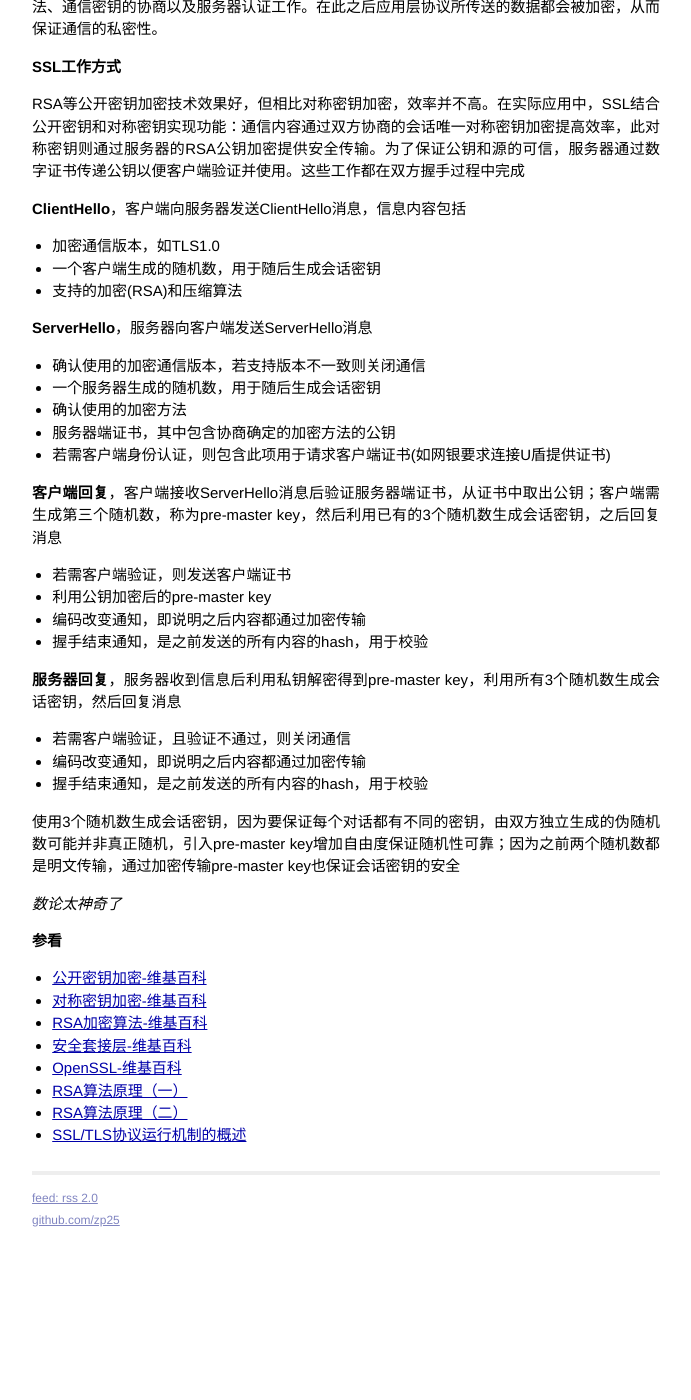
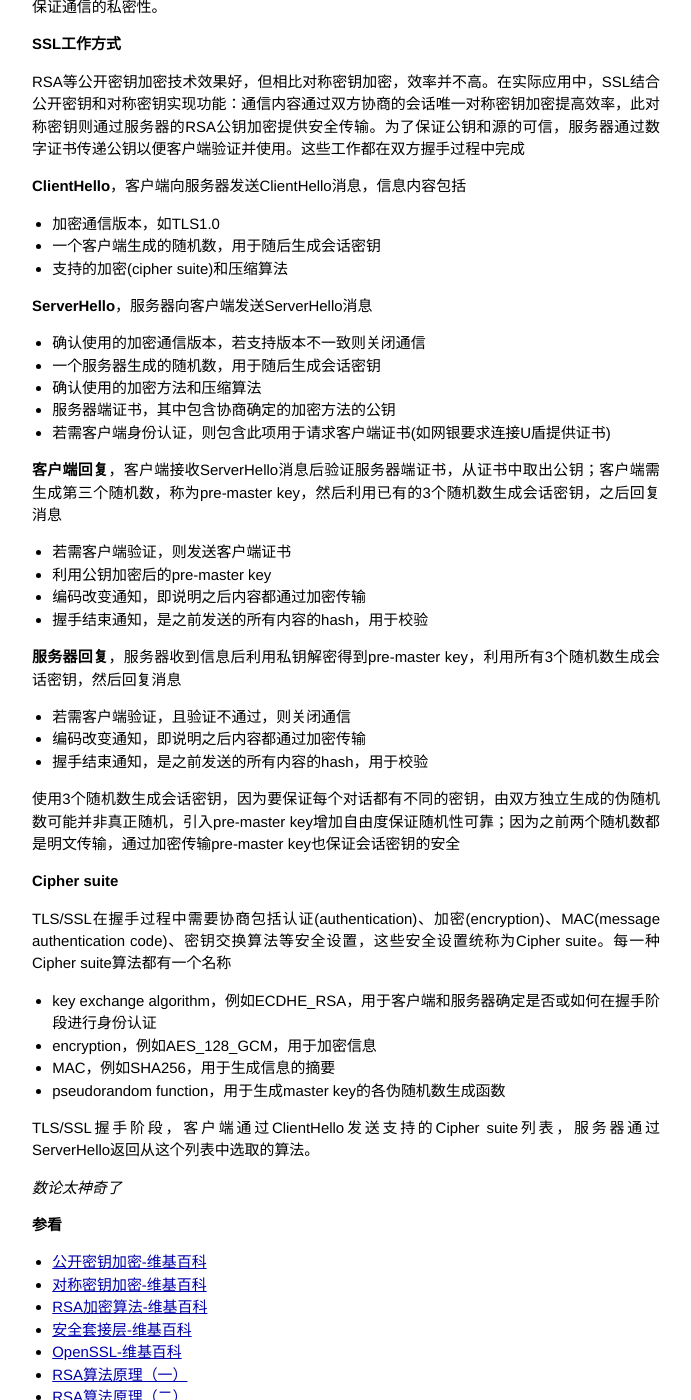
Before and after one commit to zp25/zp25.github.io, a Jekyll site: the page built from _posts/安全/2014-06-21-RSA一.markdown, in a window 1280 px wide and 1400 px high, scrolled down 2521 px. Shown: the whole window, without its empty margins (294-985 px from the left). Built offline with Jekyll 4.4.1, drawn with Linux system fonts in a browser that asks for light colours; before the commit the page ends 3764 px from its top, so only the background shows below that; some of the changed text lies outside the part shown.

Commit message:
Update: Cipher suite

```diff
--- a/_posts/安全/2014-06-21-RSA一.markdown
+++ b/_posts/安全/2014-06-21-RSA一.markdown
@@ -92,13 +92,13 @@ RSA等公开密钥加密技术效果好，但相比对称密钥加密，效率
 
 + 加密通信版本，如TLS1.0
 + 一个客户端生成的随机数，用于随后生成会话密钥
-+ 支持的加密(RSA)和压缩算法
++ 支持的加密(cipher suite)和压缩算法
 
 **ServerHello**，服务器向客户端发送ServerHello消息
 
 + 确认使用的加密通信版本，若支持版本不一致则关闭通信
 + 一个服务器生成的随机数，用于随后生成会话密钥
-+ 确认使用的加密方法
++ 确认使用的加密方法和压缩算法
 + 服务器端证书，其中包含协商确定的加密方法的公钥
 + 若需客户端身份认证，则包含此项用于请求客户端证书(如网银要求连接U盾提供证书)
 
@@ -117,6 +117,16 @@ RSA等公开密钥加密技术效果好，但相比对称密钥加密，效率
 
 使用3个随机数生成会话密钥，因为要保证每个对话都有不同的密钥，由双方独立生成的伪随机数可能并非真正随机，引入pre-master key增加自由度保证随机性可靠；因为之前两个随机数都是明文传输，通过加密传输pre-master key也保证会话密钥的安全
 
+## Cipher suite
+TLS/SSL在握手过程中需要协商包括认证(authentication)、加密(encryption)、MAC(message authentication code)、密钥交换算法等安全设置，这些安全设置统称为Cipher suite。每一种Cipher suite算法都有一个名称
+
++ key exchange algorithm，例如ECDHE_RSA，用于客户端和服务器确定是否或如何在握手阶段进行身份认证
++ encryption，例如AES_128_GCM，用于加密信息
++ MAC，例如SHA256，用于生成信息的摘要
++ pseudorandom function，用于生成master key的各伪随机数生成函数
+
+TLS/SSL握手阶段，客户端通过ClientHello发送支持的Cipher suite列表，服务器通过ServerHello返回从这个列表中选取的算法。
+
 *数论太神奇了*
 
 # 参看
@@ -128,8 +138,8 @@ RSA等公开密钥加密技术效果好，但相比对称密钥加密，效率
 + [RSA算法原理（一）](http://www.ruanyifeng.com/blog/2013/06/rsa_algorithm_part_one.html "RSA算法原理（一）")
 + [RSA算法原理（二）](http://www.ruanyifeng.com/blog/2013/07/rsa_algorithm_part_two.html "RSA算法原理（二）")
 + [SSL/TLS协议运行机制的概述](http://www.ruanyifeng.com/blog/2014/02/ssl_tls.html "SSL/TLS协议运行机制的概述")
++ [Cipher suite-Wikipedia](https://en.wikipedia.org/wiki/Cipher_suite "Cipher suite")
 
-[d-h]: http://zh.wikipedia.org/wiki/Diffie-Hellman "迪菲－赫尔曼密钥交换"
 [EulerF]: http://zh.wikipedia.org/wiki/%E6%AC%A7%E6%8B%89%E5%87%BD%E6%95%B0 "欧拉函数"
 [num]: http://zh.wikipedia.org/wiki/%E6%95%B0%E8%AE%BA "数论"
 [prime]: http://zh.wikipedia.org/wiki/%E4%BA%92%E8%B3%AA "互素"
```
Also changed, not shown: other parts of _posts/安全/2014-06-21-RSA一.markdown (+1 -1 lines).
